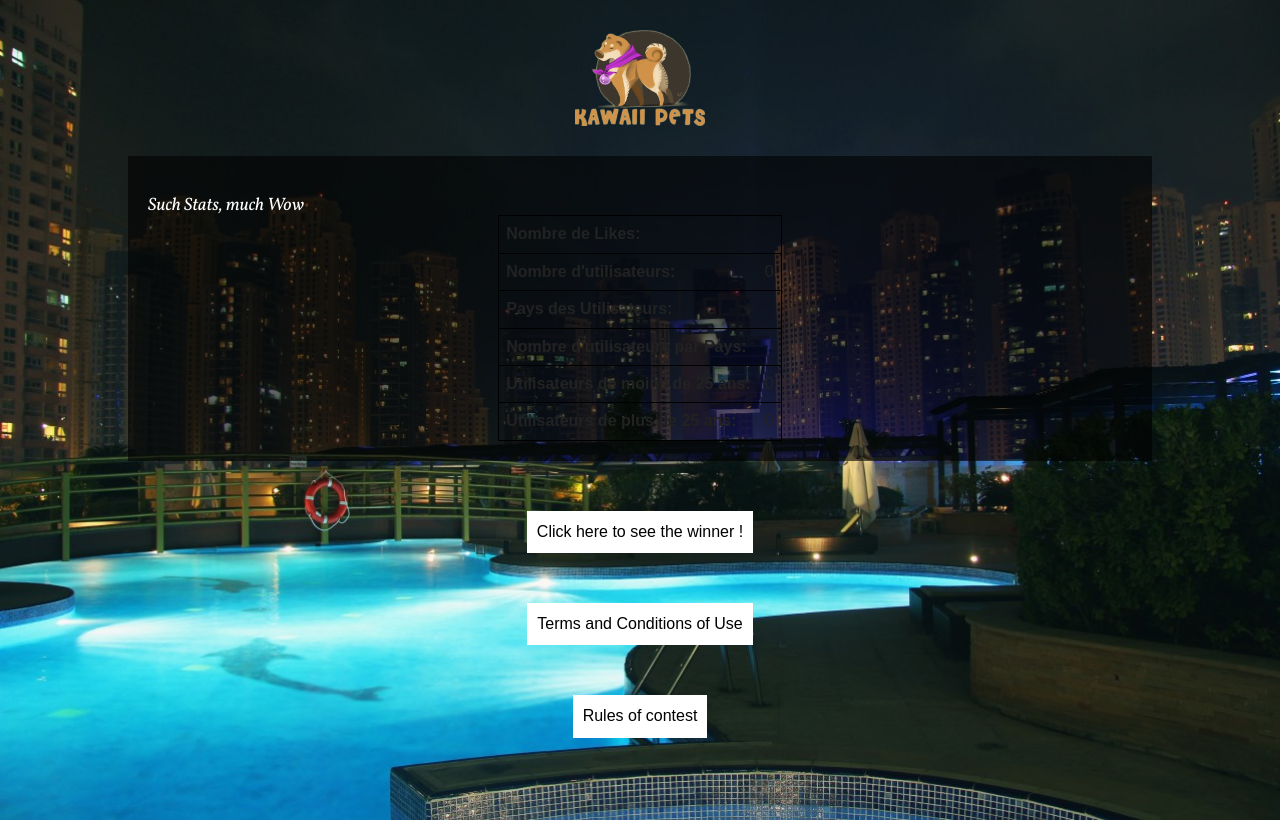
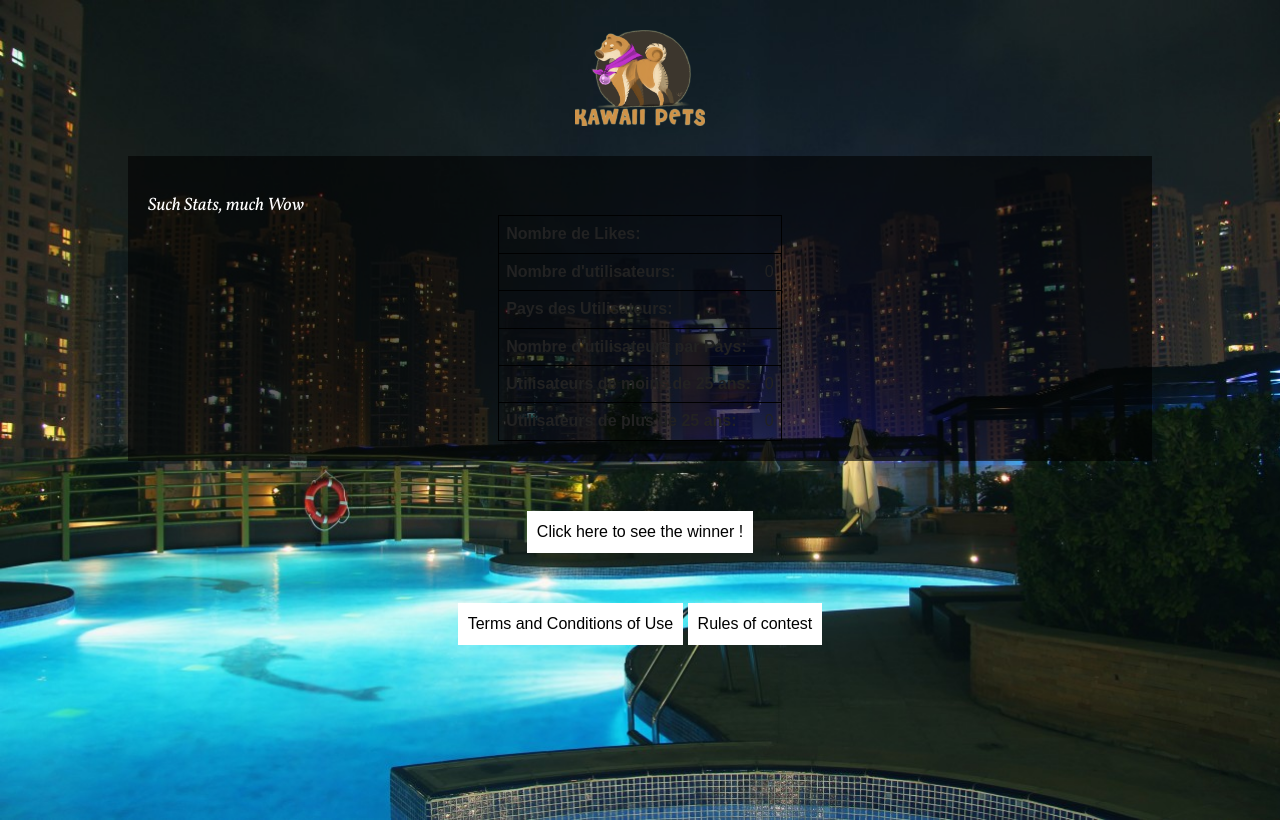
Before and after one commit to DogeSARL/DogeSocialApp, a Symfony app: template src/Doge/FacebookBundle/Resources/views/Admin/index.html.twig in a window 1280 px wide. Run offline with Twig, Linux system fonts and the light colour scheme; the template is opened without the code that fills it, so the values that code supplies are empty; some libraries are stand-ins or nearby versions.

Commit message:
Correctifs footer

```diff
--- a/src/Doge/FacebookBundle/Resources/views/Layout/layout.html.twig
+++ b/src/Doge/FacebookBundle/Resources/views/Layout/layout.html.twig
@@ -26,14 +26,10 @@
     {%endif%}
     <div style="width:100%;">
         {%if app.request.get('_route') != 'doge_facebook_terms_conditions'%}
-            <div style="width:100%;">
-                <a class="cta_mentions" href="{{ path("doge_facebook_terms_conditions") }}">Terms and Conditions of Use</a>
-            </div>
+            <a class="cta_mentions" href="{{ path("doge_facebook_terms_conditions") }}">Terms and Conditions of Use</a>
         {%endif%}
         {%if app.request.get('_route') != 'doge_facebook_rules_contest'%}
-            <div style="width:100%;">
-                <a class="cta_mentions" href="{{ path("doge_facebook_rules_contest") }}">Rules of contest</a>
-            </div>
+            <a class="cta_mentions" href="{{ path("doge_facebook_rules_contest") }}">Rules of contest</a>
         {%endif%}
     </div>
 </div>
```
